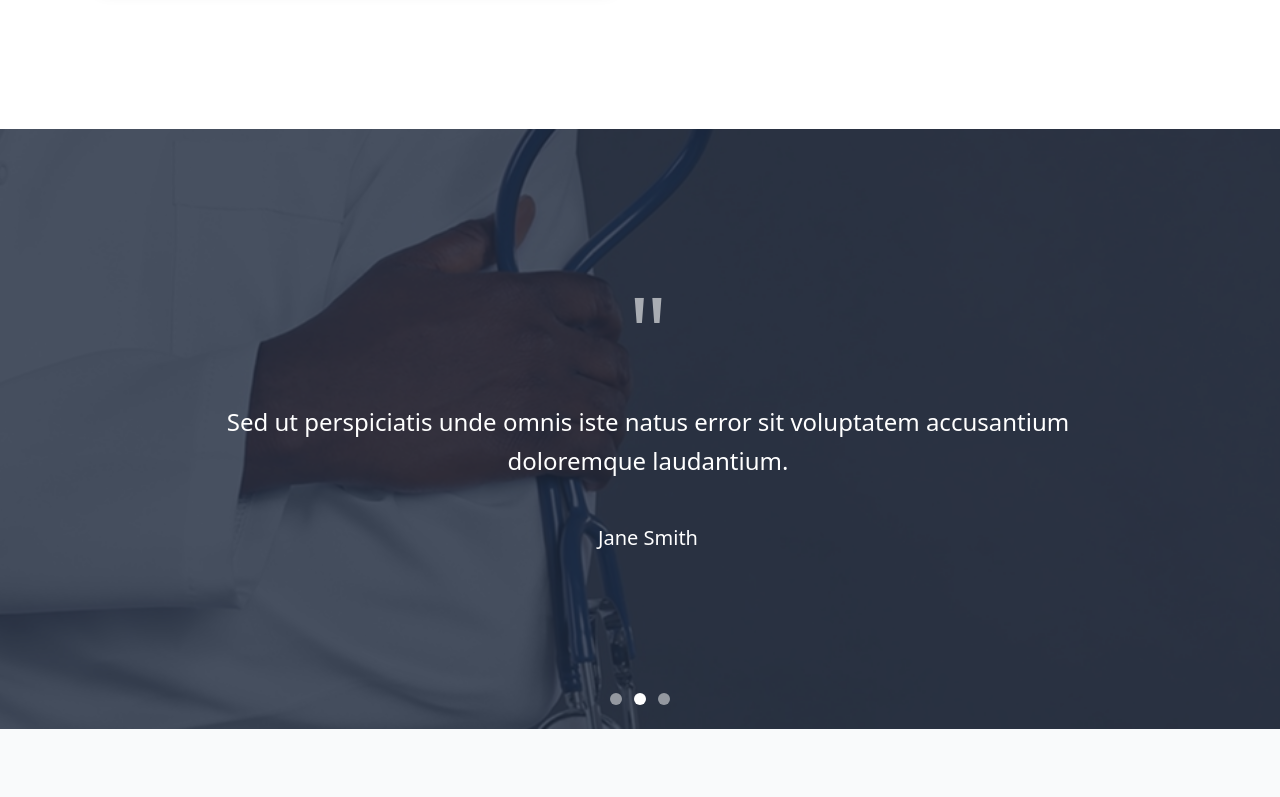
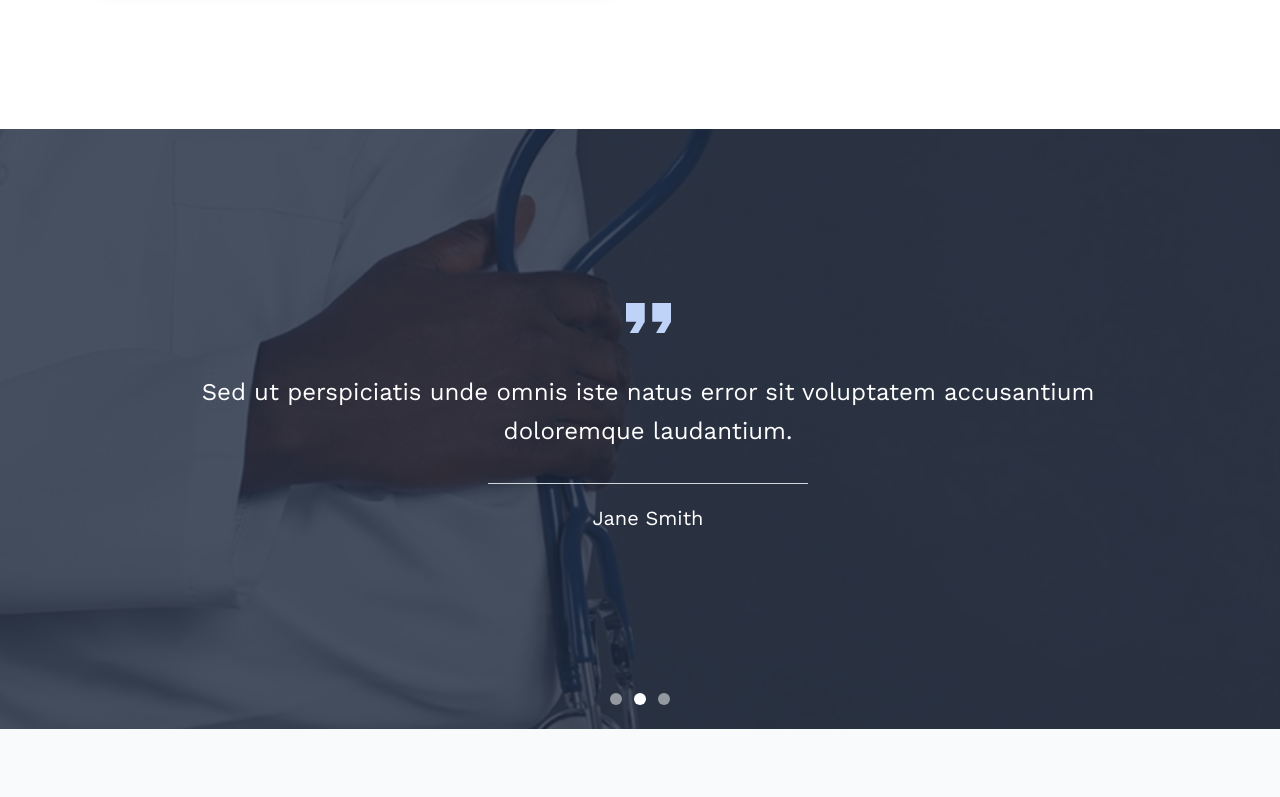
Before and after one commit to jawwad-ali/hospital_project, a Next.js app: page /about in a window 1280 px wide. Shown: the part 1240-2037 px from the top of the page. Built offline with nearby package versions, Linux system fonts and the light colour scheme.

Commit message:
More UI fixes

```diff
--- a/src/Components/Contacts.tsx
+++ b/src/Components/Contacts.tsx
@@ -1,5 +1,5 @@
-import ContactInfo from "@/Components/ContactInfo"
-import { contactData, work_sans, yeseva } from "@/data"
+import ContactInfo from "@/Components/ContactInfo";
+import { contactData, work_sans, yeseva } from "@/data";
 
 export default function Contacts() {
   return (
@@ -7,18 +7,26 @@ export default function Contacts() {
       <div className="max-w-6xl mx-auto">
         {/* Header */}
         <div className="text-center mb-12">
-          <h2 className={`text-[#00A0E3] ${work_sans.className} font-bold tracking-wider text-lg`}>GET IN TOUCH</h2>
-          <h2 className={`${yeseva.className} text-3xl md:text-4xl lg:text-5xl font-bold text-[#1F2B6C]`}>Contact</h2>
+          <h2
+            className={`text-[#00A0E3] ${work_sans.className} font-bold tracking-wider text-lg`}
+          >
+            GET IN TOUCH
+          </h2>
+          <h2
+            className={`${yeseva.className} text-3xl md:text-4xl lg:text-5xl font-bold text-[#1F2B6C]`}
+          >
+            Contact
+          </h2>
         </div>
 
         {/* Contact Cards Grid */}
         <div className="grid grid-cols-1 sm:grid-cols-2 lg:grid-cols-4 gap-6">
           {contactData.map((item) => {
-            const IconComponent = item.icon
+            const IconComponent = item.icon;
             return (
               <div
                 key={item.id}
-                className="bg-red-500 text-white p-8 rounded-lg text-center hover:bg-red-600 transition-colors duration-300"
+                className="bg-[#ED1B24] text-white p-8 rounded-lg text-center hover:bg-red-500 transition-colors duration-300"
               >
                 {/* Icon */}
                 <div className="flex justify-center mb-4">
@@ -26,21 +34,26 @@ export default function Contacts() {
                 </div>
 
                 {/* Title */}
-                <h3 className="font-bold text-lg md:text-xl mb-4 tracking-wide">{item.title}</h3>
+                <h3 className="font-bold text-lg md:text-xl mb-4 tracking-wide">
+                  {item.title}
+                </h3>
 
                 {/* Details */}
                 <div className="space-y-2">
                   {item.details.map((detail, index) => (
-                    <p key={index} className="text-sm md:text-base leading-relaxed">
+                    <p
+                      key={index}
+                      className="text-sm md:text-base leading-relaxed"
+                    >
                       {ContactInfo(item.title, detail)}
                     </p>
                   ))}
                 </div>
               </div>
-            )
+            );
           })}
         </div>
       </div>
     </section>
-  )
+  );
 }
--- a/src/Components/DoctorSearchBar.tsx
+++ b/src/Components/DoctorSearchBar.tsx
@@ -32,7 +32,7 @@ export default function DoctorSearchBar() {
   ];
 
   return (
-    <div className="w-full lg:w-10/12 lg:py-6 lg:mx-10">
+    <div className="w-full lg:w-10/12 lg:py-6">
       <form onSubmit={handleSearch}>
         <div className="bg-white lg:rounded-full rounded-md shadow-lg w-full py-2 px-4">
           {/* Container for desktop: flex row, mobile: stacked */}
--- a/src/Components/Menus.tsx
+++ b/src/Components/Menus.tsx
@@ -1,72 +1,15 @@
-// import Link from "next/link";
-// import { work_sans } from "@/data";
-
-// const Menus = () => {
-//   return (
-//     <div>
-//       {/* Navigation */}
-//       <div
-//         className={`lg:bg-[#ED1B24] mx-auto text-white ${work_sans.className}`}
-//       >
-//         <div className="container max-w-5xl lg:mx-auto lg:flex block flex-wrap lg:justify-between lg:items-center lg:px-4 py-3">
-//           <div className="flex lg:flex-row flex-col space-x-6 text-black lg:text-white space-y-6 lg:space-y-0 lg:pl-12 pl-4">
-//             <Link href="/" className="font-medium">
-//               Home
-//             </Link>
-//             <Link href="/about" className="font-medium">
-//               About us
-//             </Link>
-//             <Link href="/services" className="font-medium">
-//               Services
-//             </Link>
-//             <Link href="/doctors" className="font-medium">
-//               Doctors
-//             </Link>
-//             <Link href="#" className="font-medium">
-//               News
-//             </Link>
-//             <Link href="/contact" className="font-medium">
-//               Contact
-//             </Link>
-//           </div>
-
-//           {/* <div className="flex items-center">
-//              <div className="relative">
-//                 <input
-//                   type="text"
-//                   className="rounded-full py-1 px-3 text-gray-800 "
-//                   value={searchQuery}
-//                   onChange={(e) => setSearchQuery(e.target.value)}
-//                 />
-//                 <button className="absolute right-2 top-1/2 transform -translate-y-1/2 text-white">
-//                   <Search size={18} />
-//                 </button>
-//               </div>
-//             <button className="ml-4 bg-white text-black rounded-full px-4 py-1 text-sm font-medium">
-//               Appointment
-//             </button>
-//           </div> */}
-//         </div>
-//       </div>
-//     </div>
-//   );
-// };
-
-// export default Menus;
-
-
-
-
-
-
 import Link from "next/link";
 import { work_sans } from "@/data";
+import { usePathname } from "next/navigation";
 
 const Menus = () => {
+  const pathname = usePathname();
   return (
     <div>
       {/* Navigation */}
-      <div className={`lg:bg-[#ED1B24] mx-auto text-white ${work_sans.className}`}>
+      <div
+        className={`lg:bg-[#ED1B24] mx-auto text-white ${work_sans.className}`}
+      >
         <div className="container max-w-5xl lg:mx-auto lg:flex block flex-wrap lg:justify-between lg:items-center lg:px-4 py-3">
           {/* Desktop Navbar */}
           <div className="hidden lg:flex lg:flex-row flex-col space-x-6 text-black lg:text-white space-y-6 lg:space-y-0 lg:pl-12 pl-4">
@@ -82,9 +25,12 @@ const Menus = () => {
             <Link href="/doctors" className="font-medium">
               Doctors
             </Link>
-            <Link href="#" className="font-medium">
-              News
-            </Link>
+
+            {pathname == "/about" && (
+              <Link href="#news" className="font-medium">
+                News
+              </Link>
+            )}
             <Link href="/contact" className="font-medium">
               Contact
             </Link>
@@ -105,9 +51,11 @@ const Menus = () => {
               <Link href="/doctors" className="font-medium">
                 Doctors
               </Link>
-              <Link href="#" className="font-medium">
-                News
-              </Link>
+              {pathname == "/about" && (
+                <Link href="#news" className="font-medium">
+                  News
+                </Link>
+              )}
               <Link href="/contact" className="font-medium">
                 Contact
               </Link>
--- a/src/Components/News.tsx
+++ b/src/Components/News.tsx
@@ -44,7 +44,7 @@ export default function NewsSection() {
   ]
 
   return (
-    <section className="py-16 px-6 md:px-12 lg:px-24 bg-gray-50">
+    <section id="news" className="py-16 px-6 md:px-12 lg:px-24 bg-gray-50">
       <div className="max-w-6xl mx-auto">
         {/* Header */}
         <div className="text-center mb-12">
--- a/src/Components/ScheduleHours.tsx
+++ b/src/Components/ScheduleHours.tsx
@@ -17,12 +17,12 @@ const ScheduleHours = () => {
               key={index}
               className="flex justify-between items-center py-2"
             >
-              <span className="text-gray-300 font-medium">{schedule.day}</span>
+              <span className="text-gray-300 font-medium w-[50px]">{schedule.day}</span>
               <span className="text-gray-400 h-[1px] w-8 bg-slate-300 hidden md:block" />
               <div className="flex items-center space-x-4">
                 <span
-                  className={`flex-shrink-0 text-sm ${
-                    schedule.hours === "Closed" ? "text-gray-400" : "text-white"
+                  className={`flex-shrink-0 text-sm w-[150px] ${
+                    schedule.hours === "Closed" ? "text-gray-400 text-center" : "text-white"
                   }`}
                 >
                   {schedule.hours}
--- a/src/Components/Testimonials.tsx
+++ b/src/Components/Testimonials.tsx
@@ -5,6 +5,8 @@ import TestimonialsImage from "../../public/testimonials.png";
 import { useState } from "react";
 import { useKeenSlider } from "keen-slider/react";
 import "keen-slider/keen-slider.min.css";
+import Quote from "../../public/Vector.png";
+import { work_sans } from "@/data";
 
 const testimonials = [
   {
@@ -19,7 +21,7 @@ const testimonials = [
   },
   {
     quote:
-      "But I must explain to you how all this mistaken idea of denouncing pleasure and praising pain was born.",
+      "Lorem ipsum dolor sit amet, consectetur adipiscing elit. Quisque placerat scelerisque tortor ornare ornare. Quisque placerat scelerisque felis vitae tortor augue. Velit nascetur Consequat faucibus porttitor enim et.",
     author: "Alex Johnson",
   },
 ];
@@ -64,19 +66,17 @@ export default function Testimonials() {
           <div
             key={idx}
             style={{ width: "100%" }}
-            className="keen-slider__slide flex flex-col items-center justify-center text-center h-full"
+            className={`${work_sans.className} keen-slider__slide flex flex-col items-center justify-center text-center h-full`}
           >
-            <div className="text-6xl md:text-7xl lg:text-8xl text-white/60 mb-6">
-              &quot;
-            </div>
+            <Image src={Quote} alt="Quote" className="mb-10" />
 
             <blockquote className="text-white max-w-4xl mb-8">
-              <p className="text-sm  md:text-xl lg:text-2xl  leading-relaxed font-light">
+              <p className="text-sm  md:text-xl lg:text-2xl px-2 md:px-0  leading-relaxed font-light">
                 {quote}
               </p>
             </blockquote>
-
-            <cite className="text-white text-lg md:text-xl mt-3 font-medium not-italic mb-6">
+            <div className="h-px w-[25%] bg-gray-300"></div>
+            <cite className="text-white pt-2 text-lg md:text-xl mt-3 font-medium not-italic mb-6">
               {author}
             </cite>
           </div>
```
Also changed, not shown: public/Vector.png (added).
